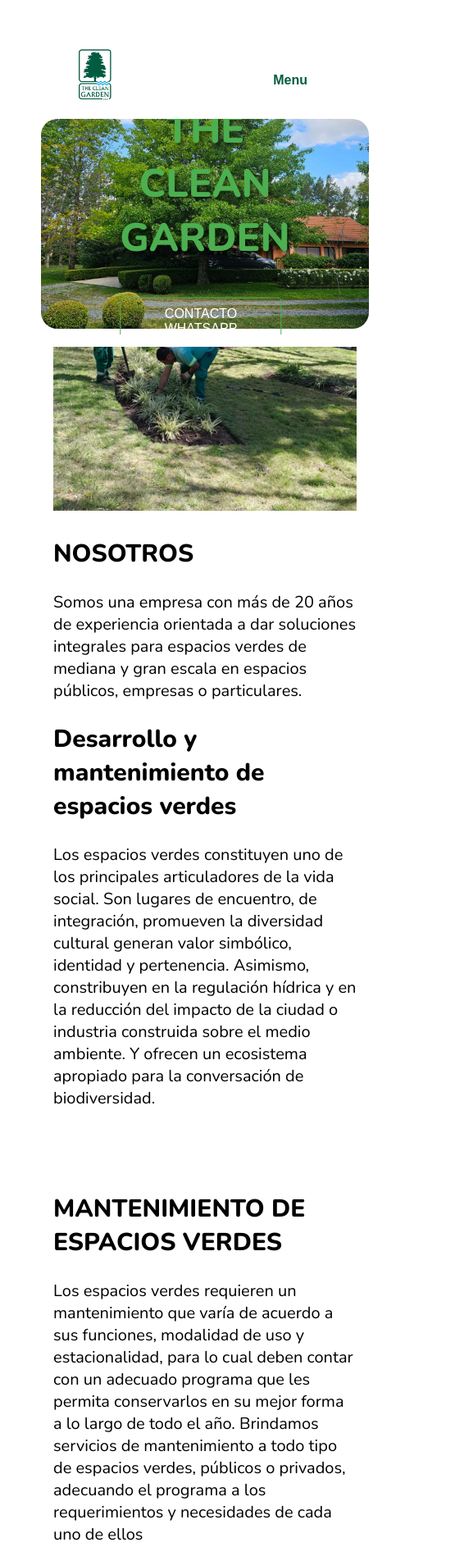
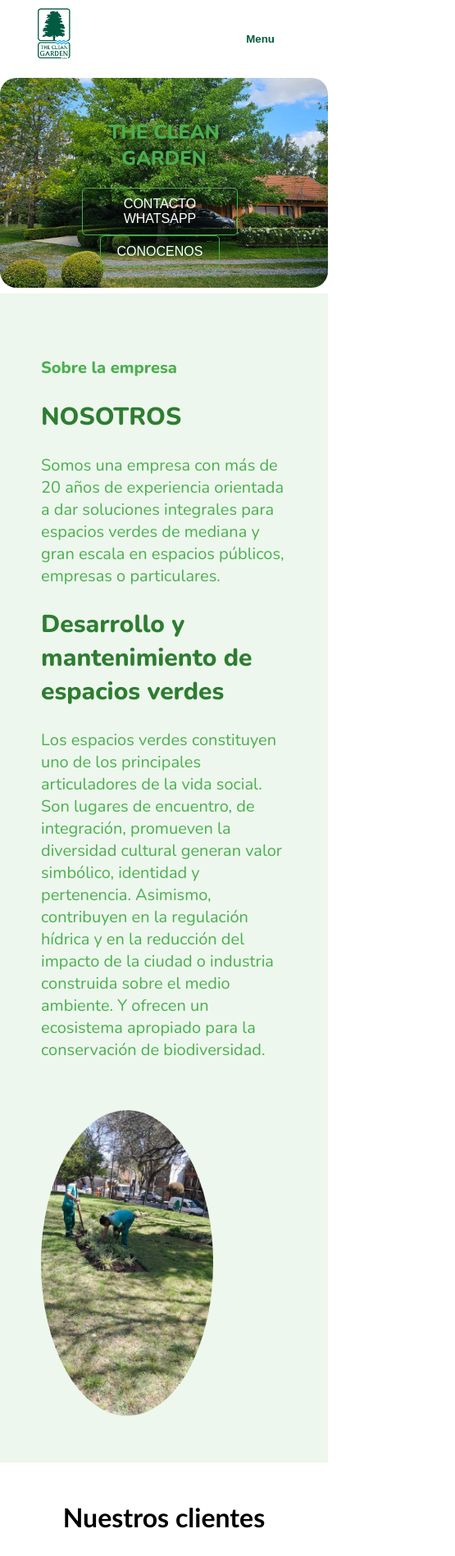
Before and after one commit to SelenaCua8/TheCleanGarden, a plain HTML site: page Modelo1/index.html in a window 390 px wide. Shown: the top 1898 px of the page at 82% size, 555 px wide, since content can reach past the window. Drawn offline with nearby package versions, Linux system fonts and the light colour scheme.

Commit message:
terminando el nosotros pero se me salio el margin

```diff
--- a/Modelo1/index.css
+++ b/Modelo1/index.css
@@ -165,7 +165,7 @@ body {
     margin-top: 20px; /* Ajusta el espaciado entre el h2 y los botones según sea necesario */
 }
 
-button {
+.contact-button, .about-us-button {
     padding: 10px 20px;
     font-size: 16px;
     margin-right: 10px; /* Ajusta el espaciado entre los botones según sea necesario */
@@ -177,42 +177,82 @@ button {
     transition: background-color 0.3s ease; /* Transición para el cambio de color de fondo */
 }
 
-button:hover {
+.contact-button:hover, .about-us-button:hover {
     background-color: #4CAF50; /* Cambia el color al pasar el ratón sobre el botón */
     color: white; /* Cambia el color del texto al pasar el ratón */
 }
 /*FIN MAIN IMAGEN GRANDE*/
 
 /*NOSOTROS*/
-.main-1 {
+/* Estilo común para columnas, filas y filas internas */
+/* Estilos para la sección principal (main-2) */
+/*.main-2 {
     display: flex;
-    flex-wrap: wrap;
-    justify-content: space-around;
+    flex-direction: column;
+    align-items: center;
+    text-align: center;
 }
 
-.main-2 {
-    flex: 1;
-    margin: 15px;
-    max-width: 600px; /* Ajusta el ancho máximo según tus necesidades */
+.text-content {
+    text-align: center;
 }
 
-.content {
-    display: flex;
-    justify-content: space-between; /* Pone la imagen al final del contenedor */
-    align-items: center; /* Centra verticalmente el contenido */
-}
-
-.text {
-    flex: 1; /* El contenido de texto ocupa el espacio restante */
-    padding-right: 15px; /* Espaciado a la derecha del contenido de texto */
+.text-content h1,
+.text-content h2,
+.text-content p {
+    margin-bottom: 15px;
 }
 
 .img-aboutus {
-    width: 100%; /* La imagen ocupa todo el ancho del contenedor */
-    max-height: 200px; /* Ajusta la altura máxima según tus necesidades */
-    object-fit: cover; /* La imagen se ajusta al tamaño del contenedor */
+    border-radius: 50%;
+    max-width: 200px;
+    margin-top: 20px; /* Puedes ajustar el margen superior según sea necesario */
+
+/*.img-aboutus{
+    display:inline-block;
+    vertical-align:top;
+    width: 400px;
+    height: 400px;
+}
+.aboutus{
+    display:inline-block;
+}
+*/
+.main-2 {
+    background-color: rgba(76, 175, 80, 0.1); /* Verde claro casi transparente */
+    padding: 50px; /* Añadido espacio alrededor del contenido */
+    display: flex;
+    justify-content: space-between;
+    align-items: center;
+    text-align: center;
 }
 
+.aboutus {
+    max-width: 50%; /* Ajusta el ancho del contenido de texto según sea necesario */
+    text-align: left; /* Alinea el texto a la izquierda */
+    color: #4CAF50; /* Color de texto verde */
+}
+
+.aboutus h1, .aboutus h2 {
+    color: #2E7D32; /* Color verde oscuro para los títulos */
+    font-weight: bold; /* Texto en negrita para los títulos */
+}
+
+.img-aboutus {
+    width: 400px;
+    height: 400px;
+    border-radius: 50%;
+
+}
+.img-below {
+    position: relative;
+    width: 200px; /* Ajusta el tamaño según sea necesario */
+    height: 200px; /* Ajusta el tamaño según sea necesario */
+    border-radius: 50%;
+    top: 50%; /* Ajusta la posición vertical según sea necesario */
+    left: 50%; /* Ajusta la posición horizontal según sea necesario */
+    transform: translate(-500px, 60px);
+}
 /* CARRUSEL */
 body-slider {
     align-items: center;
@@ -459,6 +499,10 @@ footer .pie .contact .info li a {
 
 /* Queries Header */
 @media screen and (max-height: 450px) {
+    body{
+        margin: 0;
+        padding: 0;
+    }
     .header .overlay a {
         font-size: 20px;
     }
@@ -471,6 +515,10 @@ footer .pie .contact .info li a {
 }
 
 @media screen and (max-width: 800px) {
+    body{
+        margin: 0;
+        padding: 0;
+    }
     .nav-links,
     .btn {
         display: none;
@@ -483,9 +531,11 @@ footer .pie .contact .info li a {
 
 /* Queries Formulario */
 @media (min-width: 700px) {
-    body {
-        padding: 0 4em;
+    body{
+        margin: 0;
+        padding: 0;
     }
+
 
     .contact-wrapper {
         display: grid;
@@ -505,6 +555,10 @@ footer .pie .contact .info li a {
 
 /* Formulario Responsivo */
 @media (max-width: 700px) {
+    body{
+        margin: 0;
+        padding: 0;
+    }
     .content {
         padding: 0 1em;
     }
@@ -547,6 +601,10 @@ footer .pie .contact .info li a {
 
 /* Ajustes Adicionales para Dispositivos Muy Pequeños */
 @media (max-width: 500px) {
+    body{
+        margin: 0;
+        padding: 0;
+    }
     .contact-form form button {
         padding: 0.3em;
     }
@@ -561,6 +619,10 @@ footer .pie .contact .info li a {
 
 /* Queries Footer */
 @media (max-width: 991px) {
+    body{
+        margin: 0;
+        padding: 0;
+    }
     .footer {
         padding: 40px;
     }
@@ -578,6 +640,10 @@ footer .pie .contact .info li a {
 }
 
 @media (max-width: 768px) {
+    body{
+        margin: 0;
+        padding: 0;
+    }
     .footer {
         padding: 40px;
     }
@@ -589,3 +655,56 @@ footer .pie .contact .info li a {
         grid-gap: 20px;
     }
 }
+/*RESPONSIVE    */
+@media only screen and (max-width: 600px) {
+    body{
+        margin: 0;
+        padding: 0;
+    }
+    .content-wrapper {
+        font-size: 1rem; /* Ajusta el tamaño del texto para pantallas más pequeñas */
+    }
+
+    .buttons {
+        flex-direction: column; /* Coloca los botones uno encima del otro */
+        align-items: center; /* Centra los botones */
+    }
+
+    .contact-button .about-us-button  {
+        margin-right: 0; /* Elimina el margen entre los botones */
+        margin-bottom: 10px; /* Añade un espacio entre los botones */
+    }
+}
+/* Estilos para pantallas pequeñas (responsive) */
+
+@media only screen and (max-width: 768px) {
+    body {
+        margin: 0;
+        padding: 0;
+    }
+
+    .main-2 {
+        flex-direction: column; /* Cambia a una disposición de columna */
+        align-items: flex-start; /* Alinea los elementos a la izquierda */
+        text-align: left; /* Alinea el texto a la izquierda */
+        margin: 0; /* Elimina los márgenes en pantallas pequeñas */
+    }
+
+    .aboutus {
+        max-width: 100%; /* Ocupa todo el ancho disponible */
+        margin-bottom: 20px; /* Añade espacio entre los elementos */
+    }
+
+    .img-aboutus {
+        width: 70%; /* Ajusta el ancho según sea necesario */
+        height: auto; /* Ajusta la altura automáticamente */
+        max-width: 300px; /* Establece un ancho máximo */
+        margin-left: 0; /* Elimina el margen izquierdo */
+        margin-top: 20px; /* Añade margen superior según sea necesario */
+
+    }
+
+    .img-below {
+        display: none; /* Oculta la segunda imagen en pantallas pequeñas */
+    }
+}
--- a/Modelo1/index.html
+++ b/Modelo1/index.html
@@ -50,18 +50,23 @@
     </div>
     <img src="../img/TheCleanGardenimg1.jpg" alt="" class="arbol" name="slider">
 </section>
+<!--FIN IMAGEN GRANDE-->
 
 <section class="main-1">
     <div class="main-2">
-        <img src="../img/Nosotros.jpg" alt="" class="img-aboutus">
-        <h1>NOSOTROS</h1>
-        <p>Somos una empresa con más de 20 años de experiencia orientada a dar soluciones integrales para espacios verdes de mediana y gran escala en espacios públicos, empresas o particulares.</p>
-        <h2>Desarrollo y mantenimiento de espacios verdes</h2>
-        <p>Los espacios verdes constituyen uno de los principales articuladores de la vida social. Son lugares de encuentro, de integración, promueven la diversidad cultural generan valor simbólico, identidad y pertenencia.
-        Asimismo, constribuyen en la regulación hídrica y en la reducción del impacto de la ciudad o industria construida sobre el medio ambiente. Y ofrecen un ecosistema apropiado para la conversación de biodiversidad.
-        </p>
+        <div class="aboutus">
+            <h4>Sobre la empresa</h4>
+            <h1>NOSOTROS</h1>
+            <p>Somos una empresa con más de 20 años de experiencia orientada a dar soluciones integrales para espacios verdes de mediana y gran escala en espacios públicos, empresas o particulares.</p>
+            <h2>Desarrollo y mantenimiento de espacios verdes</h2>
+            <p>Los espacios verdes constituyen uno de los principales articuladores de la vida social. Son lugares de encuentro, de integración, promueven la diversidad cultural generan valor simbólico, identidad y pertenencia. Asimismo, contribuyen en la regulación hídrica y en la reducción del impacto de la ciudad o industria construida sobre el medio ambiente. Y ofrecen un ecosistema apropiado para la conservación de biodiversidad.</p>
+        </div>
+        <div class="img-container">
+            <img src="../img/Nosotros.jpg" alt="" class="img-aboutus">
+            <img src="../img/TheCleanGardenimg.jpg" alt="" class="img-below">
+        </div>
     </div>
-    <div class="main-2">
+    <!--<div class="main-2">
         <img src="" alt="">
         <h1>MANTENIMIENTO DE ESPACIOS VERDES</h1>
         <p>Los espacios verdes requieren un mantenimiento que varía de acuerdo a sus funciones, modalidad de uso y estacionalidad, para lo cual deben contar con un adecuado programa que les permita conservarlos en su mejor forma a lo largo de todo el año.
@@ -151,7 +156,7 @@ Se entrega un informe por árbol evaluado con el Diagnóstico y las Recomendacio
         <p>Los espacios verdes públicos cumoplen en la ciudad funciones estéticas, enriquecen el paisaje urbano y asumen un papel central de oxigenación. Asimismo, contribuyen en la regulación hídrica y en la reducción del impacto de la ciudad construida sobre el medio ambiente.
             The cClean Garden además de ofrecer el diseño y construcción de los espacios verdes también acompaña con obra pública logrando el proceso completo y fusionando así, lo natural con la estructuración de los espacios públicos y privados. De esta manera se logra una agilización del proyecto, llevando a cabo las tareas de manera más eficaz logrando un proceso más responsable.
         </p>
-    </div>
+    </div>-->
 
 </section>
 <!--FIN MAIN-->
```
